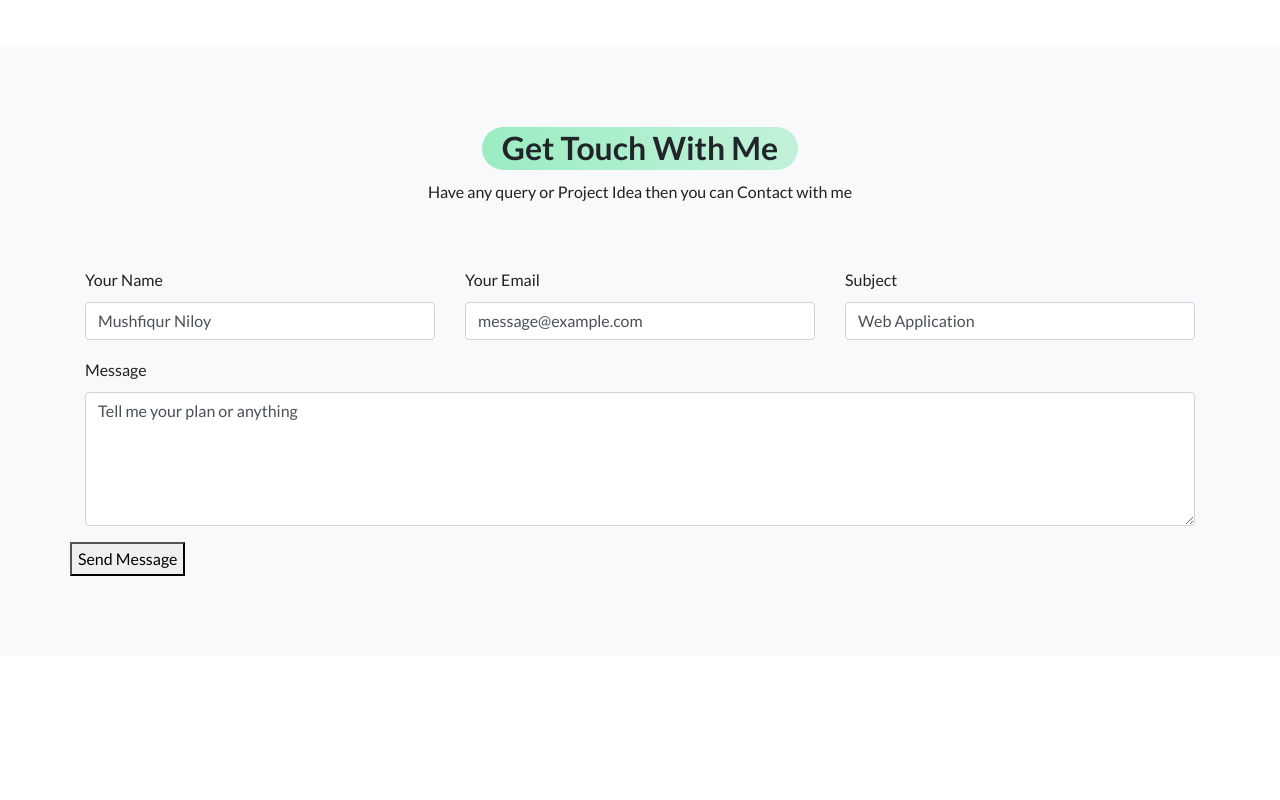
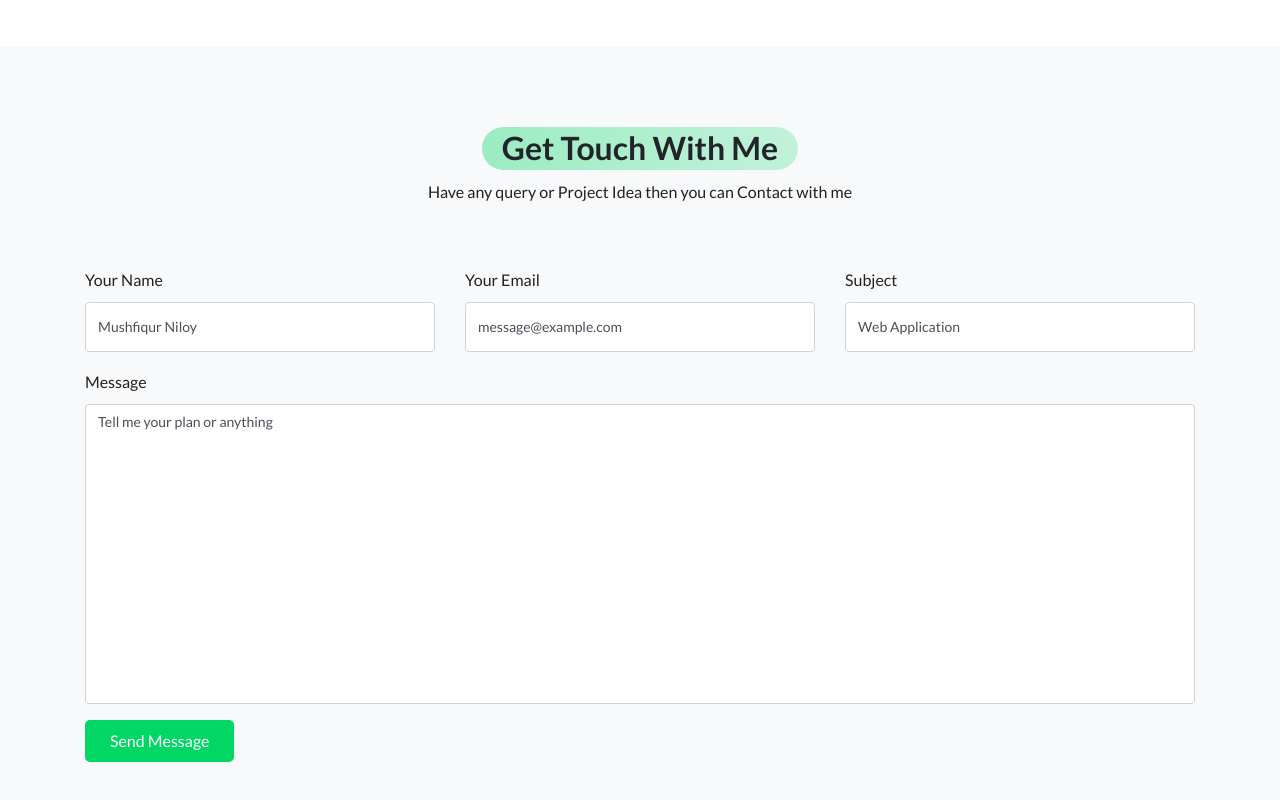
Before and after one commit to Mushfiqur06/mushfiqur.me, a React (Create React App) app: page / in a window 1280 px wide. Shown: the part 4821-5621 px from the top of the page. Before the commit the page ends 5477 px from the top, so only its background shows below. Built offline with nearby package versions, Linux system fonts and the light colour scheme.

Commit message:
Contat component done

```diff
--- a/src/sass/Contact.scss
+++ b/src/sass/Contact.scss
@@ -3,4 +3,42 @@
 .contactSection{
     padding: 80px 0;
     background-color: #f8f9fa;
+
+    .contactFormWrapper{
+        width: 100%;
+
+        .form-control{
+            height: 50px;
+            font-size: 14px;
+
+            &:focus{
+                box-shadow: none;
+                border-color: $primary-color
+            }
+        }
+        .textarea{
+            height: 300px;
+            resize: none;
+        }
+
+        .submitBtn{
+            button{
+                background-color: $primary-color;
+                color: $while-color;
+                margin-left: 15px;
+                padding: 7px 25px;
+                border-radius: 5px;
+                border: 0;
+
+                &:focus{
+                    box-shadow: none;
+                    background-color: $secondary-color;
+                }
+
+                &:hover{
+                    background-color: $secondary-color;
+                }
+            }
+        }
+    }
 }
```
